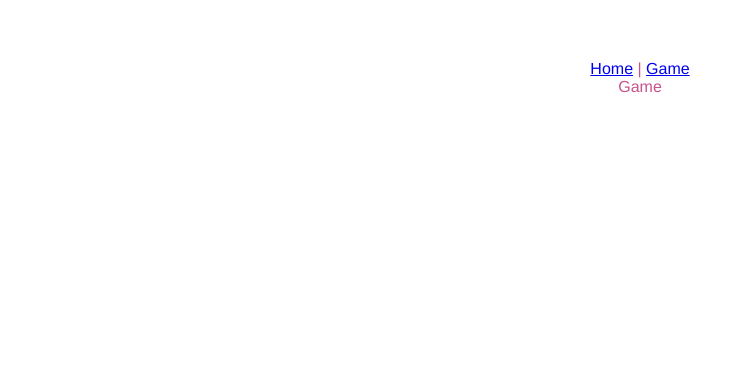
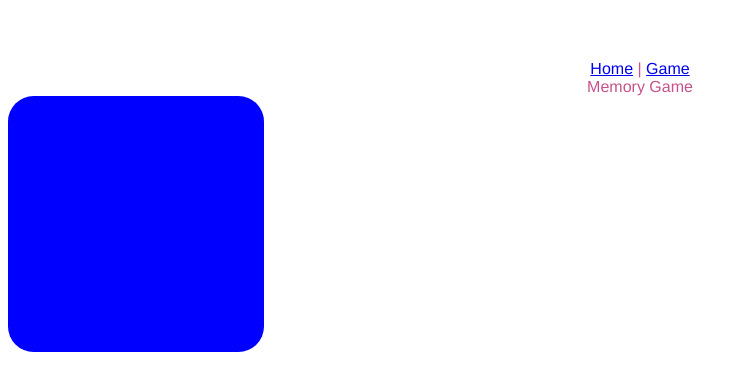
Before and after one commit to julienvanroy/naufrages-prototype-memory, a Vue app: page /game in a window 1280 px wide. Shown: the top 390 px of the page, without its empty margins (0-748 px from the left). Built offline with nearby package versions, Linux system fonts and the light colour scheme.

Commit message:
feat: component card

```diff
--- /dev/null
+++ b/src/components/game/TheCard.vue
@@ -0,0 +1,27 @@
+<template>
+  <div class="card" :style="isReveal ? {backgroundColor: color}: null"/>
+</template>
+
+<script>
+export default {
+  name: 'TheCard',
+  props: {
+    color: {
+      type: String,
+      required: true
+    },
+    isReveal: {
+      type: Boolean,
+      default: true
+    }
+  }
+}
+</script>
+
+<style lang="scss" scoped>
+.card {
+  border-radius: 10%;
+  width: 16rem;
+  height: 16rem;
+}
+</style>
--- a/src/pages/GamePage.vue
+++ b/src/pages/GamePage.vue
@@ -1,9 +1,12 @@
 <template>
-  <div>Game</div>
+  <div>Memory Game</div>
+  <TheCard color="blue"/>
 </template>
 
 <script>
+import TheCard from "@/components/game/TheCard";
 export default {
   name: 'GamePage',
+  components: {TheCard},
 }
 </script>
```
